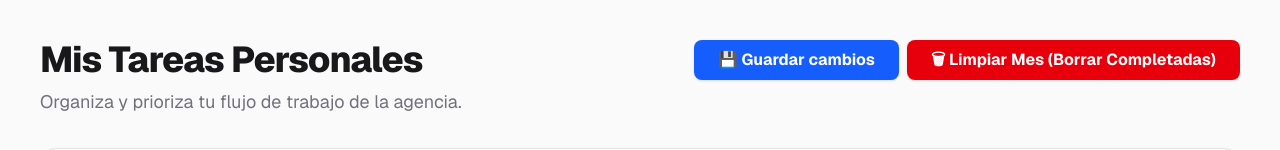
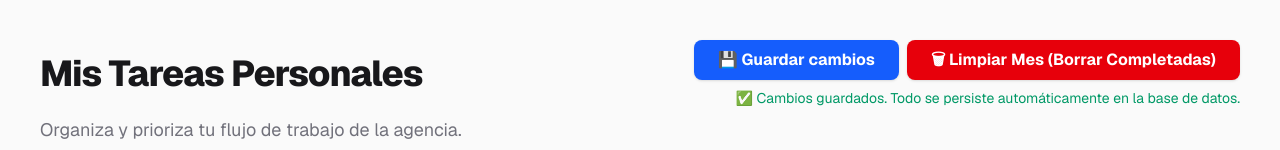
Before and after one commit to theXse/workflow-app, a Next.js app: page /mis-tareas in a window 1280 px wide. Both pictures are taken after a click on the button "💾 Guardar cambios". Shown: the top 150 px of the page. Built offline with nearby package versions, Linux system fonts and the light colour scheme; no server answers; the database is empty.

Commit message:
Guardar cambios: evita rollback y muestra confirmación inline

```diff
--- a/app/mis-tareas/page.tsx
+++ b/app/mis-tareas/page.tsx
@@ -90,6 +90,7 @@ export default function MisTareas() {
   const [mailingProject, setMailingProject] = useState('');
   const [mailingFechaEnvio, setMailingFechaEnvio] = useState('');
   const [mailingObjetivo, setMailingObjetivo] = useState('');
+  const [saveNotice, setSaveNotice] = useState('');
 
   const fetchData = useCallback(async () => {
     setLoading(true);
@@ -133,7 +134,8 @@ export default function MisTareas() {
 
   const handleGuardarCambios = () => {
     setCurrentTime(Date.now());
-    alert("Cambios guardados. Nota: cada acción ya se guarda automáticamente en la base de datos.");
+    setSaveNotice("✅ Cambios guardados. Todo se persiste automáticamente en la base de datos.");
+    setTimeout(() => setSaveNotice(''), 3500);
   };
 
   // --- ACCIONES TAREAS ---
@@ -295,19 +297,24 @@ export default function MisTareas() {
         {/* ENCABEZADO Y BOTON LMPIEZA */}
         <div className="flex flex-col md:flex-row md:items-center justify-between gap-4 mb-2">
           <h1 className="text-4xl font-extrabold tracking-tight">Mis Tareas Personales</h1>
+          <div className="flex flex-col items-start md:items-end gap-2">
             <div className="flex flex-wrap items-center gap-2">
               <button
+                type="button"
                 onClick={handleGuardarCambios}
                 className="shrink-0 bg-blue-600 hover:bg-blue-700 text-white font-bold py-2 px-6 rounded-lg transition-colors shadow-sm"
               >
                 💾 Guardar cambios
               </button>
               <button
+                type="button"
                 onClick={handleLimpiarMes}
                 className="shrink-0 bg-red-600 hover:bg-red-700 text-white font-bold py-2 px-6 rounded-lg transition-colors shadow-sm"
               >
                 🗑 Limpiar Mes (Borrar Completadas)
               </button>
+            </div>
+            {saveNotice && <p className="text-sm text-emerald-600 dark:text-emerald-400">{saveNotice}</p>}
           </div>
         </div>
         <p className="text-zinc-500 mb-8 text-lg">Organiza y prioriza tu flujo de trabajo de la agencia.</p>
```
Lines whose indentation alone changed are shown as unchanged.
